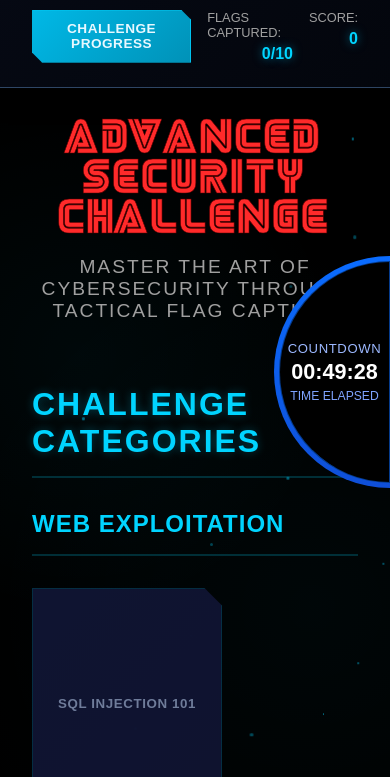
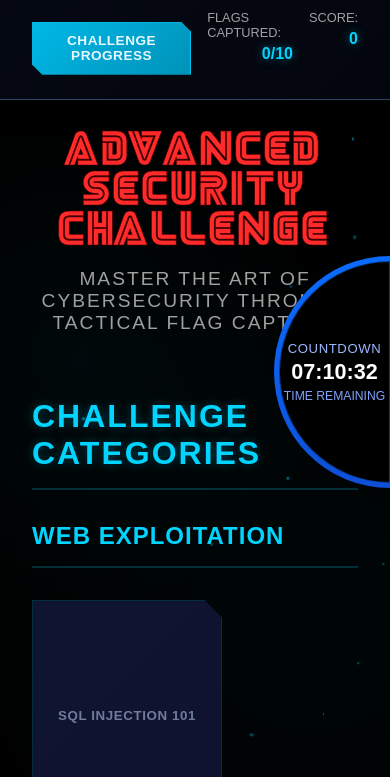
Before and after one commit to brandy-build/ctf_platform, a plain HTML site: page CTF-Platform-SAUR/index.html in a window 390 px wide. Shown: the part 67-844 px from the top of the page. Drawn offline with Linux system fonts and the light colour scheme.

Commit message:
just new update

```diff
--- a/CTF-Platform-SAUR/script.js
+++ b/CTF-Platform-SAUR/script.js
@@ -174,7 +174,7 @@ function updateClock() {
     }
 }
 
-// Right-side time dial (elapsed time since contest start at 10:00 AM)
+// Right-side time dial (8-hour contest countdown)
 function updateCountdownDial() {
     const dial = document.getElementById('countdownDial');
     const valueEl = document.getElementById('countdownValue');
@@ -184,16 +184,17 @@ function updateCountdownDial() {
     const now = new Date();
     const start = new Date(now);
     start.setHours(10, 0, 0, 0);
+    const contestDurationSeconds = 8 * 60 * 60;
 
-    // If current time is before today's start, show zero elapsed.
     const elapsedSeconds = now < start ? 0 : Math.floor((now - start) / 1000);
+    const remainingSeconds = Math.max(0, contestDurationSeconds - elapsedSeconds);
 
-    const hours = String(Math.floor(elapsedSeconds / 3600)).padStart(2, '0');
-    const minutes = String(Math.floor((elapsedSeconds % 3600) / 60)).padStart(2, '0');
-    const seconds = String(elapsedSeconds % 60).padStart(2, '0');
+    const hours = String(Math.floor(remainingSeconds / 3600)).padStart(2, '0');
+    const minutes = String(Math.floor((remainingSeconds % 3600) / 60)).padStart(2, '0');
+    const seconds = String(remainingSeconds % 60).padStart(2, '0');
 
     valueEl.textContent = `${hours}:${minutes}:${seconds}`;
-    labelEl.textContent = 'Time Elapsed';
+    labelEl.textContent = 'Time Remaining';
 }
 
 // Render Category Cards - Compact Tile Layout
--- a/CTF-Platform-SAUR/styles.css
+++ b/CTF-Platform-SAUR/styles.css
@@ -69,6 +69,7 @@ body {
     max-width: 1400px;
     margin: 0 auto;
     padding: 1.5rem 2rem;
+    position: relative;
     display: flex;
     justify-content: space-between;
     align-items: center;
@@ -107,9 +108,14 @@ body {
 .nav-stats {
     display: flex;
     gap: 2rem;
+    margin-right: 14rem;
 }
 
 .progress-page-btn {
+    position: absolute;
+    right: 2rem;
+    top: 50%;
+    transform: translateY(-50%);
     background: linear-gradient(135deg, #00b8e6, #0092b8);
     border: 1px solid rgba(0, 212, 255, 0.5);
     color: #e8f8ff;
@@ -125,7 +131,7 @@ body {
 }
 
 .progress-page-btn:hover {
-    transform: translateY(-1px);
+    transform: translateY(-50%);
     filter: brightness(1.08);
 }
 
@@ -917,6 +923,17 @@ body {
     .nav-container {
         flex-wrap: wrap;
         gap: 0.8rem;
+        padding-right: 2rem;
+    }
+
+    .nav-stats {
+        margin-right: 0;
+    }
+
+    .progress-page-btn {
+        position: static;
+        transform: none;
+        margin-top: 0.75rem;
     }
 
     .stat-value {
```
